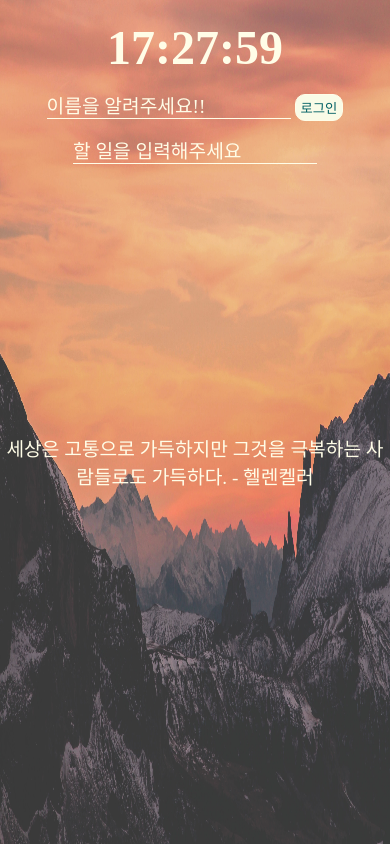
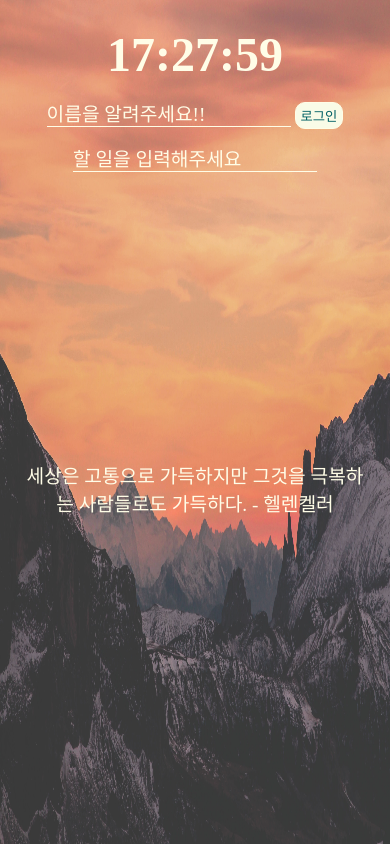
Before and after one commit to leenawon/javascript-momentum-practice, a plain HTML site: page index.html in a window 390 px wide. Drawn offline with Linux system fonts and the light colour scheme; a web font is replaced by a local one.

Commit message:
css 반응형 수정

```diff
--- a/src/css/style.css
+++ b/src/css/style.css
@@ -117,3 +117,16 @@ img {
   opacity: 0.9;
   z-index: -1;
 }
+
+/* Media Query */
+
+@media screen and (max-width: 800px) {
+  /* Clock */
+  .clock {
+    padding: 7% 0 5%;
+  }
+  /* Quotes */
+  .quotes {
+    margin: 5%;
+  }
+}
```
